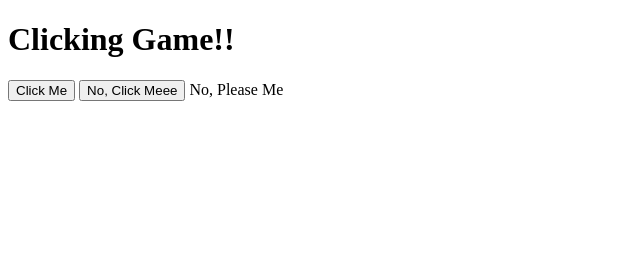
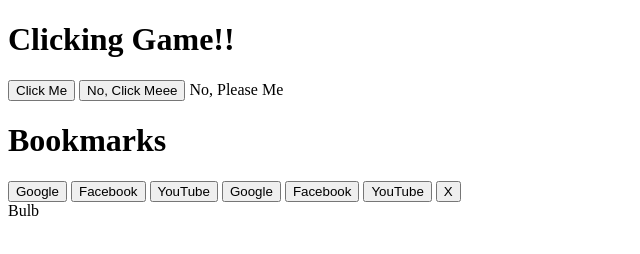
Before and after one commit to Akshita-seth/js-learning, a website: page basics/08_chapter/index.html in a window 1280 px wide. Shown: the whole page, without its empty margins (0-640 px from the left). Drawn offline with Linux system fonts and the light colour scheme.

Commit message:
chapter 8 practic set

```diff
--- a/basics/08_chapter/index.html
+++ b/basics/08_chapter/index.html
@@ -6,9 +6,31 @@
     <title>Document</title>
 </head>
 <body>
+    <!-- Q1 -->
     <h1>Clicking Game!!</h1>
+    <div>
     <button onclick="alert("Heheheh YOU FAILED")">Click Me</button>
     <button onclick="alert("Yayayaya YOU ARE SAVED")">No, Click Meee</button>
     <butoon onclick="alert("Ahhhhn YOU DROP FROM THE CLIFF")">No, Please Me</button>
-</body>
+    </div>
+
+     <!-- Q2 -->
+      <h1>Bookmarks</h1>
+      <a href="https://google.com"><button>Google</button></a>
+      <a href="https://fb.com"><button>Facebook</button></a>
+      <a href="https://youtube.com"><button>YouTube</button></a>
+      <a href="https://x.com"><buttonX</button></a>
+
+      <!-- Q3 -->
+       <button id="google" >Google</button>
+       <button id="fb">Facebook</button>
+       <button id="yt">YouTube</button>
+       <button id="x">X</button>
+
+       <!-- Q5 -->
+        <div id="bulb" class="bulbContainer bulb">
+            Bulb
+        </div>
+
+    </body>
 </html>
--- a/basics/08_chapter/style.css
+++ b/basics/08_chapter/style.css
@@ -0,0 +1,8 @@
+/* Q5 */
+.bulbContainer{
+    height : 50%;
+    width : 50%;
+}
+.bulb{
+    background : yellow;
+}
```
Also changed, not shown: basics/08_chapter/script.js (+23 -0 lines).
